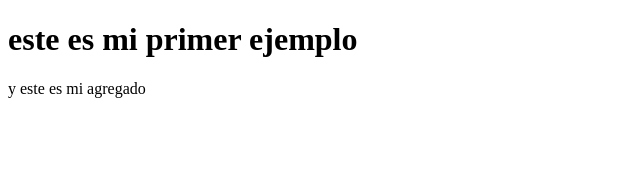
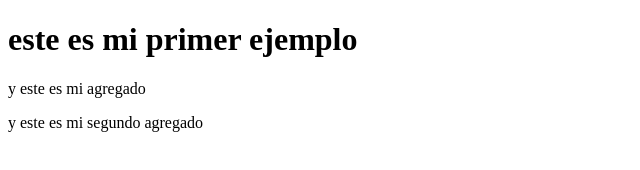
Before and after one commit to NadinaMartinez/DesAlg2022a, a plain HTML site: page index.html in a window 1280 px wide. Shown: the whole page, without its empty margins (0-640 px from the left). Drawn offline with Linux system fonts and the light colour scheme.

Commit message:
segundo párrafo

```diff
--- a/index.html
+++ b/index.html
@@ -9,5 +9,7 @@
 <body>
     <h1>este es mi primer ejemplo</h1>
     <p>y este es mi agregado</p>
+    <p>y este es mi segundo agregado</p>
+
 </body>
 </html>
```
